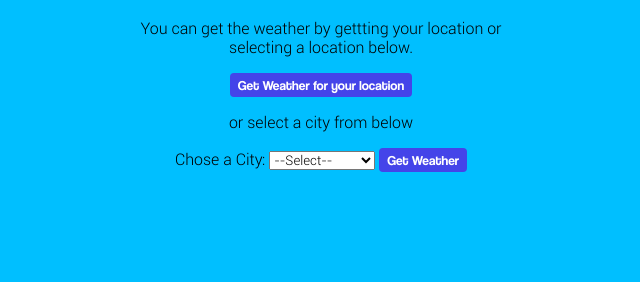
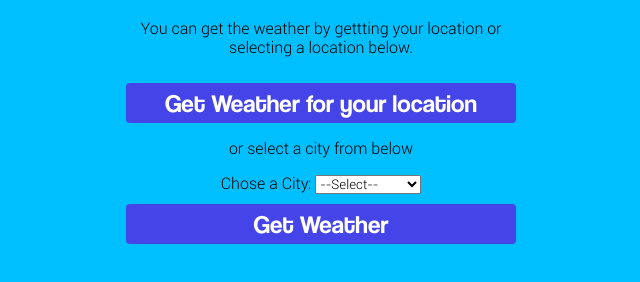
Before and after one commit to jdubreuil00/Calculator, a plain HTML site: page index.html in a window 1280 px wide. Shown: the part 100-382 px from the top of the page, without its empty margins (319-959 px from the left). Drawn offline with Linux system fonts and the light colour scheme.

Commit message:
Made buttons bigger

```diff
--- a/css/style.css
+++ b/css/style.css
@@ -44,10 +44,15 @@ p, label, select, #Forecast, #loc{
 }
 
 button{
+    margin-top: 10px;
     background-color: rgb(68, 68, 233);
     color:#fff;
+    width:100%;
+    height:40px;
+    font-size: 25px;
     border: none;
     padding: 4px 8px 4px 8px;
     border-radius: 4px;
+    cursor: pointer;
     animation: moveupwht 2s;
 }
--- a/index.html
+++ b/index.html
@@ -5,6 +5,7 @@
     <meta http-equiv="X-UA-Compatible" content="IE=edge">
     <meta name="viewport" content="width=device-width, initial-scale=1.0">
     <title>Weather App</title>
+    <link rel="icon" type="image/x-icon" href="images/dog.ico">
     <link rel="stylesheet" href="css/style.css">
 </head>
 <body>
```
